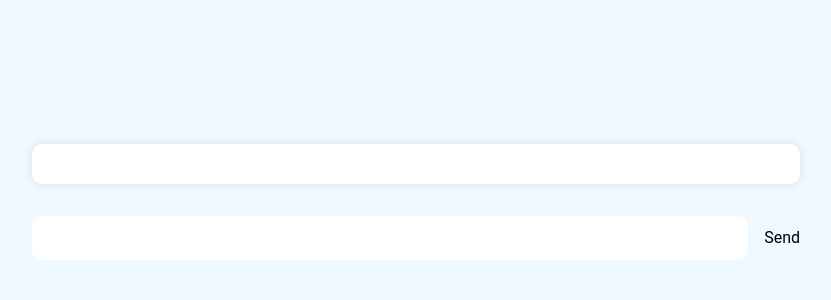
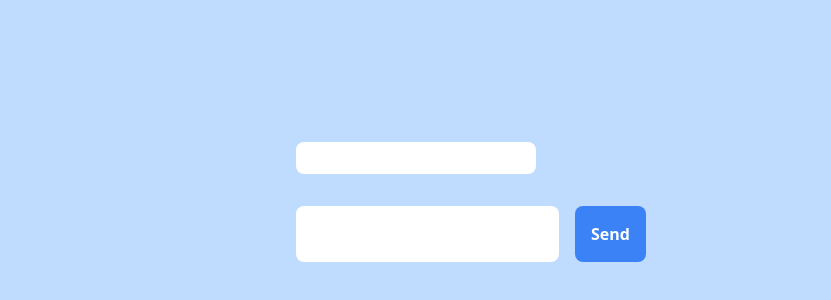
Before and after one commit to Elevator-Robot/merdok, a Gatsby site in the folder frontend/: page / in a window 1280 px wide. Shown: the part 198-498 px from the top of the page, without its empty margins (224-1055 px from the left). Built offline with nearby package versions, Linux system fonts and the light colour scheme; Gatsby itself is replaced by a stand-in of ours.

Commit message:
replacing react visual companants with tailwind

```diff
--- a/frontend/src/pages/index.tsx
+++ b/frontend/src/pages/index.tsx
@@ -1,89 +1,59 @@
-import React, { useState } from "react"
-import type { PageProps } from "gatsby"
+import React, { useState } from "react";
+import { PageProps } from "gatsby";
+import "tailwindcss/tailwind.css";
 
-const containerStyles: React.CSSProperties = {
-  display: "flex",
-  flexDirection: "column",
-  alignItems: "center",
-  justifyContent: "center",
-  height: "100vh",
-  backgroundColor: "#F0F8FF",  // Light pastel blue
-  fontFamily: "'Roboto', sans-serif",
-}
-
-const chatContainerStyles: React.CSSProperties = {
-  display: 'flex',
-  flexDirection: 'column',
-  backgroundColor: 'white',
-  borderRadius: '10px',
-  padding: '20px',
-  width: '60%',
-  maxHeight: '500px',
-  overflowY: 'auto',
-  boxShadow: '0 0 10px rgba(0, 0, 0, 0.1)', // Added box shadow
-}
-
-const messageStyles: React.CSSProperties = {
-  backgroundColor: '#0084FF',
-  color: 'white',
-  padding: '10px',
-  borderRadius: '10px',
-  margin: '10px 0',
-  alignSelf: 'flex-end',
-}
-
-const botMessageStyles: React.CSSProperties = {
-  ...messageStyles,
-  backgroundColor: '#E5E5E5',
-  color: 'black',
-  alignSelf: 'flex-start',
-}
-
-const formStyles: React.CSSProperties = {
-  display: "flex",
-  marginTop: "32px",
-  width: '60%',
-}
-
-const inputStyles: React.CSSProperties = {
-  flexGrow: "1",
-  marginRight: "16px",
-  borderRadius: '10px',
-  padding: '10px',
-}
+const containerStyles = "flex flex-col items-center justify-center h-screen bg-blue-200";
+const chatContainerStyles = "flex flex-col bg-white rounded-lg p-4 w-60 max-h-500 overflow-y-auto";
+const messageStyles = "bg-blue-500 text-white p-4 rounded-lg mb-4 self-end";
+const botMessageStyles = "bg-gray-200 text-black p-4 rounded-lg mb-4 self-start";
+const formStyles = "flex mt-8 w-60";
+const inputStyles = "flex-grow mr-4 rounded-lg p-4";
+const sendButtonStyles = "rounded-lg px-4 py-2 bg-blue-500 text-white font-bold transition-transform duration-200";
+const sendButtonPressedStyles = "transform scale-95";
 
 const IndexPage: React.FC<PageProps> = () => {
-  const [messages, setMessages] = useState<{message: string, user: string}[]>([])
-  const [chatInput, setChatInput] = useState<string>("")
+  const [messages, setMessages] = useState<{ message: string; user: string }[]>([]);
+  const [chatInput, setChatInput] = useState<string>("");
 
   function handleChatInputSubmit(event: React.FormEvent) {
-    event.preventDefault()
+    event.preventDefault();
 
     if (chatInput) {
-      setMessages((oldMessages) => [...oldMessages, {message: chatInput, user: 'user'}])
-      setChatInput("")
+      setMessages((oldMessages) => [...oldMessages, { message: chatInput, user: "user" }]);
+      setChatInput("");
     }
   }
 
   return (
-    <main style={containerStyles}>
-      <div style={chatContainerStyles}>
+    <main className={containerStyles}>
+      <div className={chatContainerStyles}>
         {messages.map((messageObj, index) => (
-          <div key={index} style={messageObj.user === 'user' ? messageStyles : botMessageStyles}>{messageObj.message}</div>
+          <div
+            key={index}
+            className={messageObj.user === "user" ? messageStyles : botMessageStyles}
+          >
+            {messageObj.message}
+          </div>
         ))}
       </div>
 
-      <form onSubmit={handleChatInputSubmit} style={formStyles}>
+      <form onSubmit={handleChatInputSubmit} className={formStyles}>
         <input
           type="text"
           value={chatInput}
           onChange={(e) => setChatInput(e.target.value)}
-          style={inputStyles}
+          className={inputStyles}
         />
-        <input type="submit" value="Send" />
+        <button
+          type="submit"
+          className={sendButtonStyles}
+          onClick={() => console.log("Button pressed")} // Replace with your logic
+        >
+          Send
+        </button>
       </form>
     </main>
-  )
-}
+  );
+};
 
-export default IndexPage
+export default IndexPage;
--- a/frontend/tailwind.config.js
+++ b/frontend/tailwind.config.js
@@ -4,6 +4,7 @@ module.exports = {
     "./src/pages/**/*.{js,jsx,ts,tsx}",
     "./src/components/**/*.{js,jsx,ts,tsx}",
   ],
+  darkMode: true,
   theme: {
     extend: {},
   },
```
